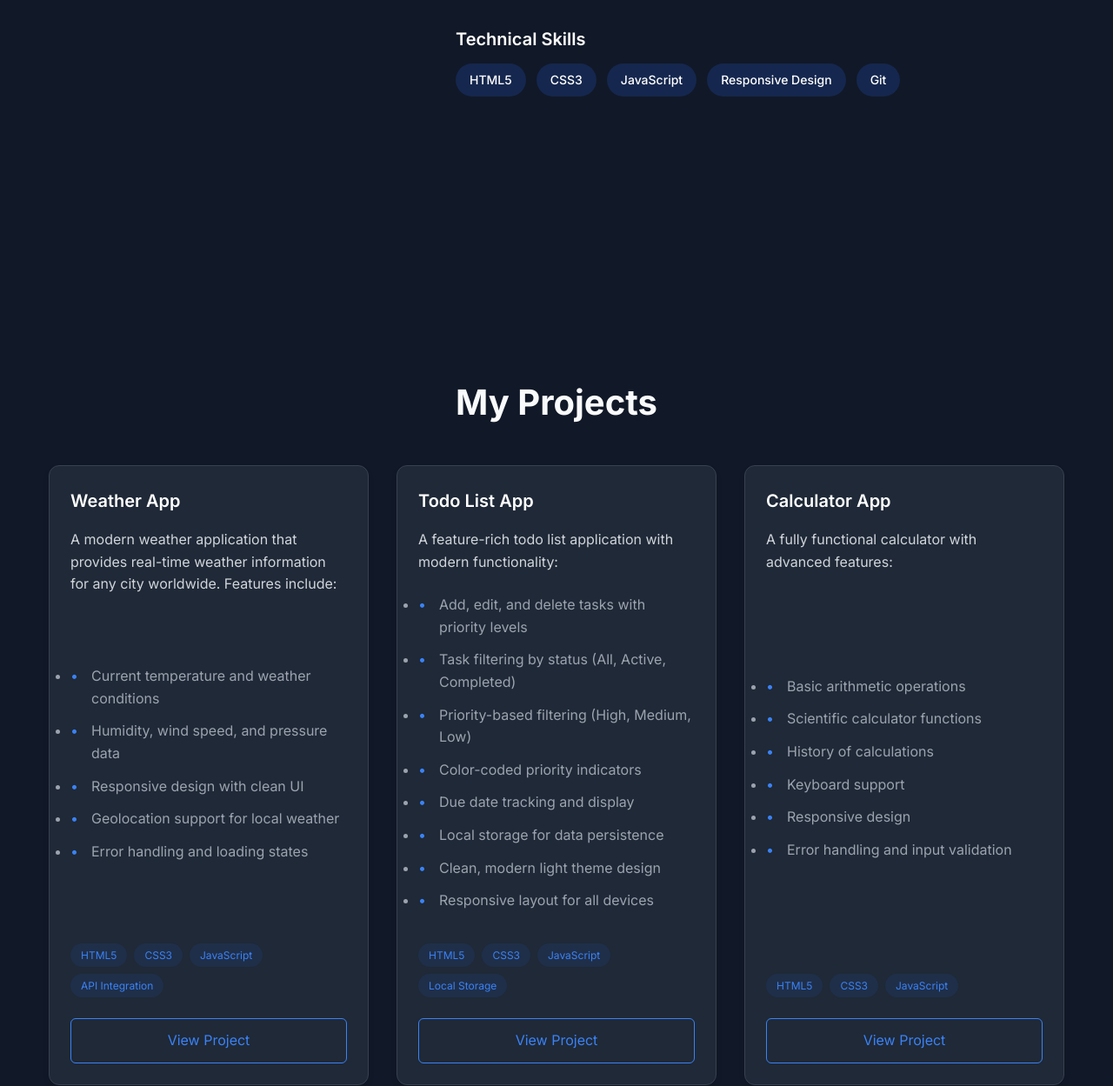
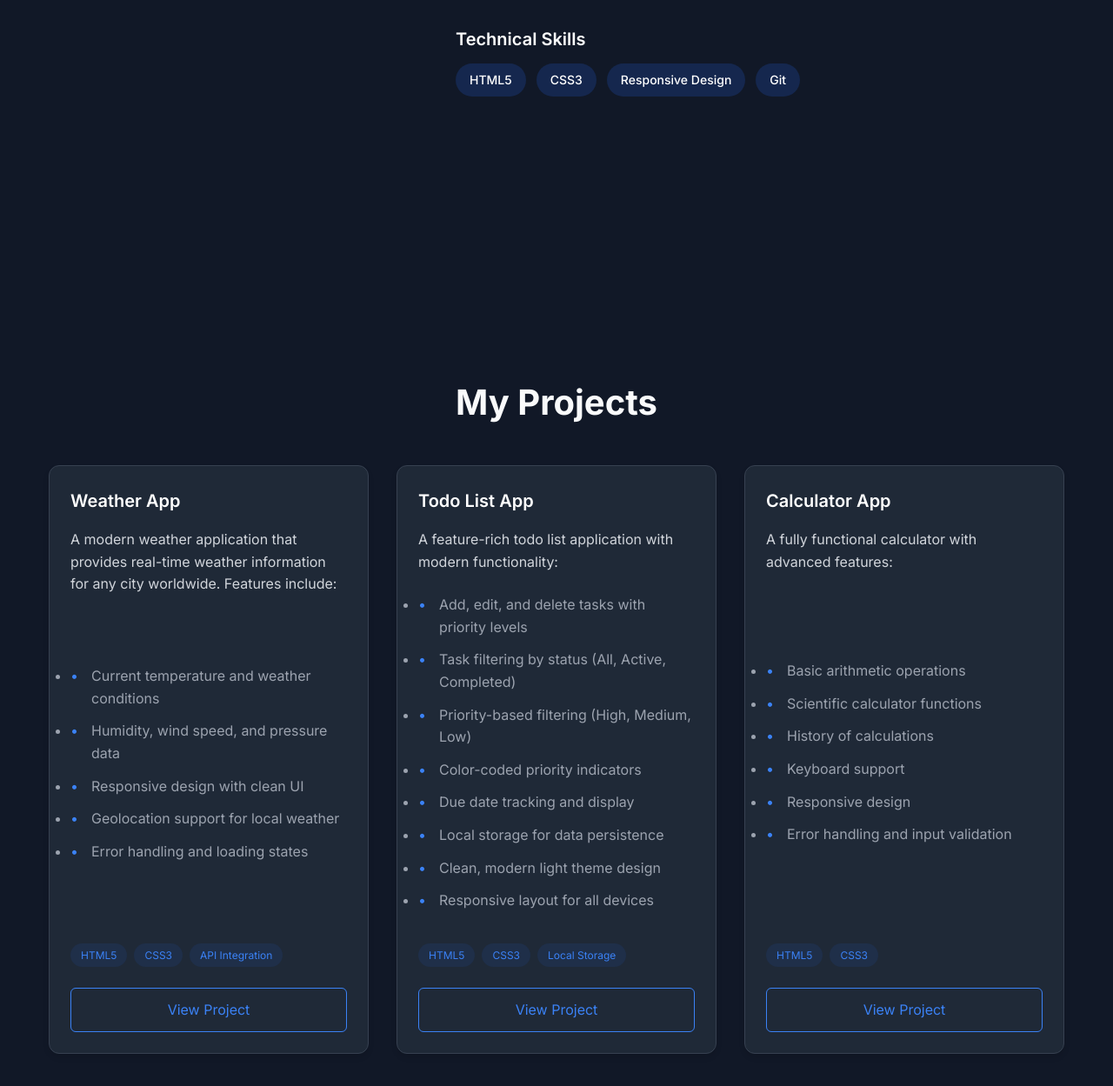
Before and after one commit to AdhyayanSonare/PortfoliO, a plain HTML site: page index.html in a window 1280 px wide. Shown: the part 1275-2524 px from the top of the page at 87% size. Drawn offline with Linux system fonts and the light colour scheme.

Commit message:
change 5

```diff
--- a/index.html
+++ b/index.html
@@ -99,7 +99,6 @@
                 <div class="skills-container">
                   <span class="skill-tag">HTML5</span>
                   <span class="skill-tag">CSS3</span>
-                  <span class="skill-tag">JavaScript</span>
                   <span class="skill-tag">Responsive Design</span>
                   <span class="skill-tag">Git</span>
                 </div>
@@ -133,7 +132,6 @@
               <div class="project-tags">
                 <span class="project-tag">HTML5</span>
                 <span class="project-tag">CSS3</span>
-                <span class="project-tag">JavaScript</span>
                 <span class="project-tag">API Integration</span>
               </div>
               <a href="weather.html" class="project-link" target="_blank">View Project</a>
@@ -160,7 +158,6 @@
               <div class="project-tags">
                 <span class="project-tag">HTML5</span>
                 <span class="project-tag">CSS3</span>
-                <span class="project-tag">JavaScript</span>
                 <span class="project-tag">Local Storage</span>
               </div>
               <a href="todo-app.html" class="project-link" target="_blank">View Project</a>
@@ -185,7 +182,6 @@
               <div class="project-tags">
                 <span class="project-tag">HTML5</span>
                 <span class="project-tag">CSS3</span>
-                <span class="project-tag">JavaScript</span>
               </div>
               <a href="calculator.html" class="project-link" target="_blank">View Project</a>
             </div>
```
